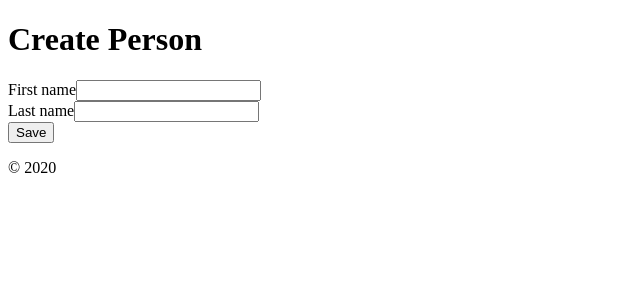
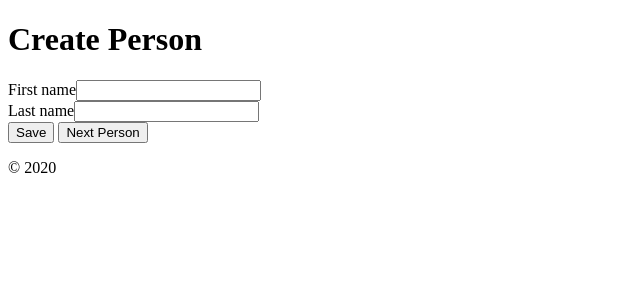
Before and after one commit to fweinaug/comicscollection-backend, a Yii app: template backend/views/person/create.php in a window 1280 px wide. Shown: the top 300 px of the page, without its empty margins (0-640 px from the left). Run offline with PHP 8.4 and a stand-in for Yii, Linux system fonts and the light colour scheme; the template is opened without the code that fills it, so the values that code supplies are empty; form fields are guessed from the names that the template uses; some libraries are stand-ins or nearby versions.

Commit message:
add button to add next person

```diff
--- a/backend/controllers/PersonController.php
+++ b/backend/controllers/PersonController.php
@@ -70,7 +70,10 @@ class PersonController extends Controller
         $model = new People();
 
         if ($model->load(Yii::$app->request->post()) && $model->save()) {
-            return $this->redirect(['view', 'id' => $model->id]);
+            if (Yii::$app->request->post('next', 'view') == 'view')
+                return $this->redirect(['view', 'id' => $model->id]);
+            else
+                return $this->redirect(['create']);
         }
 
         return $this->render('create', [
--- a/backend/views/comic/_form.php
+++ b/backend/views/comic/_form.php
@@ -8,6 +8,7 @@ use yii\widgets\ActiveForm;
 /* @var $this yii\web\View */
 /* @var $model common\models\Comics */
 /* @var $form yii\widgets\ActiveForm */
+/* @var $next boolean */
 ?>
 
 <div class="comics-form">
--- a/backend/views/person/_form.php
+++ b/backend/views/person/_form.php
@@ -6,6 +6,7 @@ use yii\widgets\ActiveForm;
 /* @var $this yii\web\View */
 /* @var $model common\models\People */
 /* @var $form yii\widgets\ActiveForm */
+/* @var $next boolean */
 ?>
 
 <div class="people-form">
@@ -18,6 +19,10 @@ use yii\widgets\ActiveForm;
 
     <div class="form-group">
         <?= Html::submitButton('Save', ['class' => 'btn btn-success']) ?>
+
+        <?php if ($next): ?>
+            <?= Html::submitButton('Next Person', ['class' => 'btn btn-default', 'name' => 'next']) ?>
+        <?php endif ?>
     </div>
 
     <?php ActiveForm::end(); ?>
--- a/backend/views/person/create.php
+++ b/backend/views/person/create.php
@@ -16,6 +16,7 @@ $this->params['breadcrumbs'][] = $this->title;
 
     <?= $this->render('_form', [
         'model' => $model,
+        'next' => true,
     ]) ?>
 
 </div>
--- a/backend/views/person/update.php
+++ b/backend/views/person/update.php
@@ -16,6 +16,7 @@ $this->params['breadcrumbs'][] = 'Update';
 
     <?= $this->render('_form', [
         'model' => $model,
+        'next' => false,
     ]) ?>
 
 </div>
```
